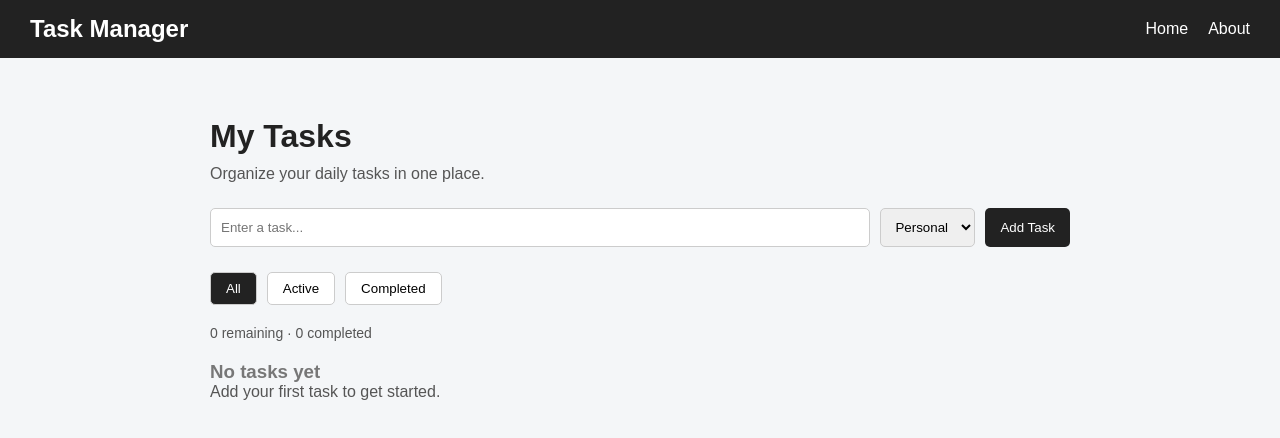
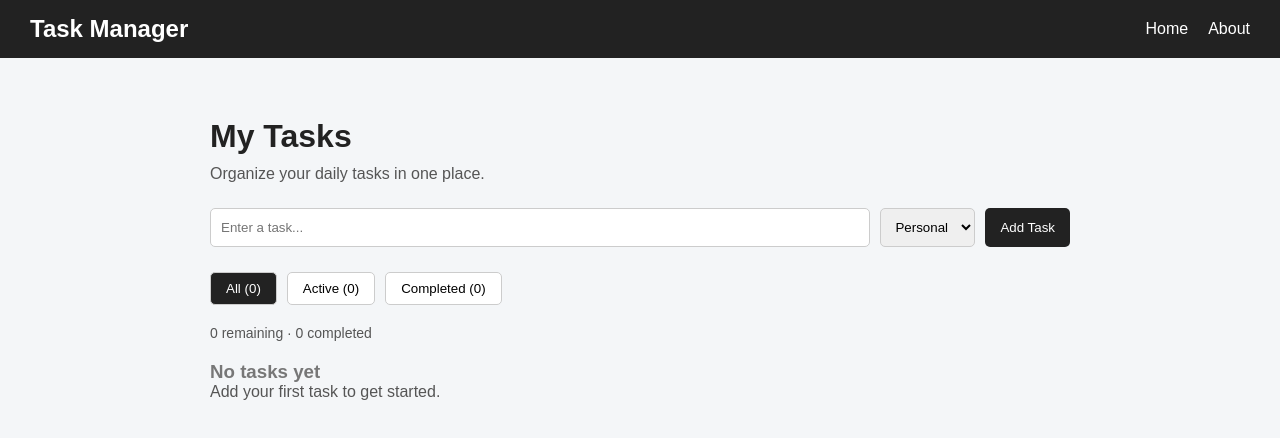
Before and after one commit to sagunashrestha00-svg/Personal-Task-Manager, a React (Vite) app: page / in a window 1280 px wide. Shown: the top 438 px of the page. Built offline with nearby package versions, Linux system fonts and the light colour scheme.

Commit message:
Improve task filter counts

```diff
--- a/src/components/TaskFilter.jsx
+++ b/src/components/TaskFilter.jsx
@@ -1,25 +1,29 @@
-function TaskFilter({ filter, onFilterChange }) {
+function TaskFilter({ filter, onFilterChange, tasks }) {
+  const allCount = tasks.length
+  const activeCount = tasks.filter((task) => !task.completed).length
+  const completedCount = tasks.filter((task) => task.completed).length
+
   return (
     <div className="task-filter">
       <button
         className={filter === 'all' ? 'active' : ''}
         onClick={() => onFilterChange('all')}
       >
-        All
+        All ({allCount})
       </button>
 
       <button
         className={filter === 'active' ? 'active' : ''}
         onClick={() => onFilterChange('active')}
       >
-        Active
+        Active ({activeCount})
       </button>
 
       <button
         className={filter === 'completed' ? 'active' : ''}
         onClick={() => onFilterChange('completed')}
       >
-        Completed
+        Completed ({completedCount})
       </button>
     </div>
   )
--- a/src/pages/Home.jsx
+++ b/src/pages/Home.jsx
@@ -63,10 +63,11 @@ function Home() {
 
       <TaskForm onAddTask={addTask} />
 
-      <TaskFilter
-        filter={filter}
-        onFilterChange={setFilter}
-      />
+     <TaskFilter
+  filter={filter}
+  onFilterChange={setFilter}
+  tasks={tasks}
+/>
 
      <p className="task-count">
   {tasks.filter((task) => !task.completed).length} remaining ·{' '}
```
